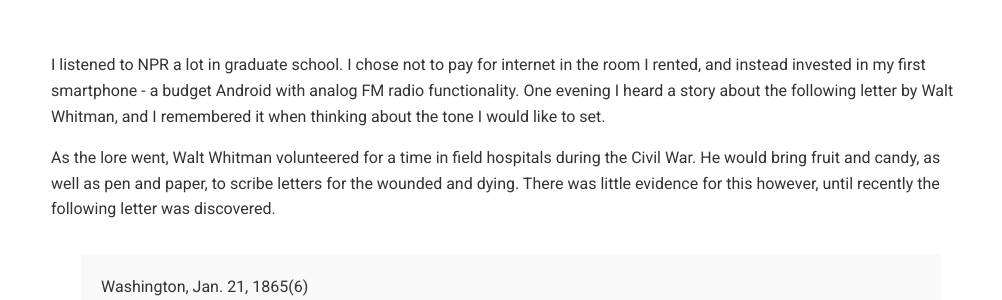
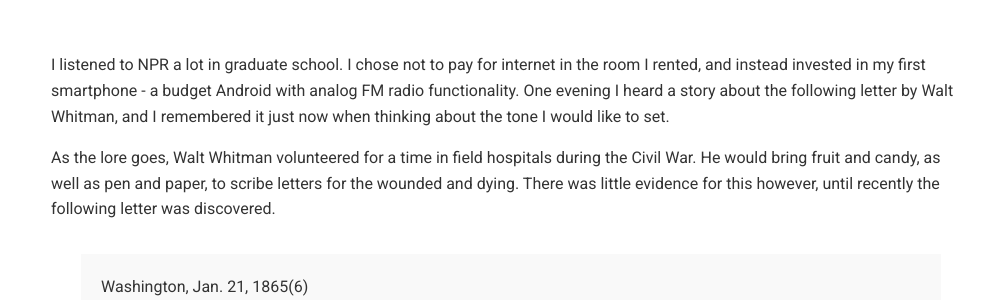
Before and after one commit to overheardonearth/overheardonearth.github.io, a Jekyll site: the page built from _posts/2019-07-25-a-letter-for-a-friend.html, in a window 1280 px wide. Shown: the part 224-524 px from the top of the page, without its empty margins (129-1131 px from the left). Built offline with Jekyll 4.4.1, drawn with Linux system fonts in a browser that asks for light colours; comment, search, counter and statistics services are not loaded.

Commit message:
Update 2019-07-25-a-letter-for-a-friend.html

```diff
--- a/_posts/2019-07-25-a-letter-for-a-friend.html
+++ b/_posts/2019-07-25-a-letter-for-a-friend.html
@@ -5,11 +5,11 @@ comments: true
 date: 2019-07-25
 ---
 <p>
-    I listened to NPR a lot in graduate school. I chose not to pay for internet in the room I rented, and instead invested in my first smartphone - a budget Android with analog FM radio functionality. One evening I heard a story about the following letter by Walt Whitman, and I remembered it when thinking about the tone I would like to set.
+    I listened to NPR a lot in graduate school. I chose not to pay for internet in the room I rented, and instead invested in my first smartphone - a budget Android with analog FM radio functionality. One evening I heard a story about the following letter by Walt Whitman, and I remembered it just now when thinking about the tone I would like to set.
 </p>
 
 <p>
-    As the lore went, Walt Whitman volunteered for a time in field hospitals during the Civil War. He would bring fruit and candy, as well as pen and paper, to scribe letters for the wounded and dying. There was little evidence for this however, until recently the following letter was discovered.
+    As the lore goes, Walt Whitman volunteered for a time in field hospitals during the Civil War. He would bring fruit and candy, as well as pen and paper, to scribe letters for the wounded and dying. There was little evidence for this however, until recently the following letter was discovered.
 
 <div class="media">
 
```
